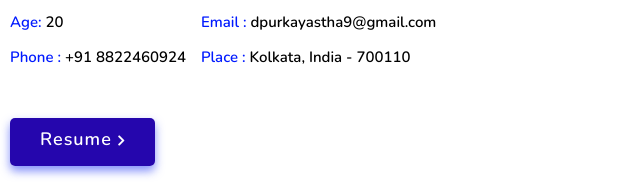
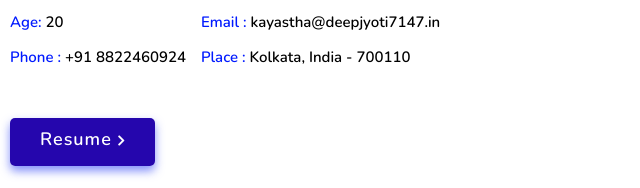
Before and after one commit to Deepjyoti7147/deepjyoti7147.github.io, a plain HTML site: page index.html in a window 1280 px wide. Both pictures are taken after a click on the link "About Me". Shown: the part 1140-1328 px from the top of the page, 620-1260 px from the left. Drawn offline with nearby package versions, Linux system fonts and the light colour scheme; animation ran at ten frames a second; files whose address does not match are found by name.

Commit message:
Changed the Email

```diff
--- a/index.html
+++ b/index.html
@@ -14,8 +14,8 @@
     <meta charset="UTF-8">
     <meta http-equiv="X-UA-Compatible" content="IE=edge">
     <meta name="viewport" content="width=device-width, initial-scale=1.0">
-    <meta name="keywords" content="deepjyoti purkayastha, portfolio, deepjyoti, full stack dev, personal portfolio lifecodes, portfolio design, portfolio website, personal portfolio" />
-    <meta name="description" content="Welcome to Deepjyoti's Portfolio. Full-Stack Web Developer and Android App Developer. I hope you will get to know everything about " />
+    <meta name="keywords" content="deepjyoti purkayastha, portfolio, deepjyoti, deepjyoti7147 , full stack dev, personal portfolio lifecodes, portfolio design, portfolio website, personal portfolio" />
+    <meta name="description" content="Welcome to Deepjyoti's Portfolio. Full-Stack Web Developer and Machine Learning enthusiast. I hope you will get to know everything about " />
     <!-- Custom CSS -->
     <link rel="stylesheet" href="static/assets/css/style.css">
     <!-- Font Awesome -->
@@ -24,8 +24,6 @@
     <link id='favicon' rel="shortcut icon" href="static/assets/images/favicon.png" type="image/x-png">
     <title>Portfolio | Deepjyoti Purkayastha</title>
 </head>
-
-
 <body oncontextmenu="return false">
 
 <!-- pre loader -->
@@ -107,7 +105,7 @@
               <p><span> phone : </span> +91 8822460924</p>
             </div>
             <div class="box">
-              <p><span> email : </span> dpurkayastha9@gmail.com</p>
+              <p><span> email : </span> kayastha@deepjyoti7147.in </p>
               <p><span> place : </span> Kolkata, India - 700110</p>
             </div>
         </div>
```
